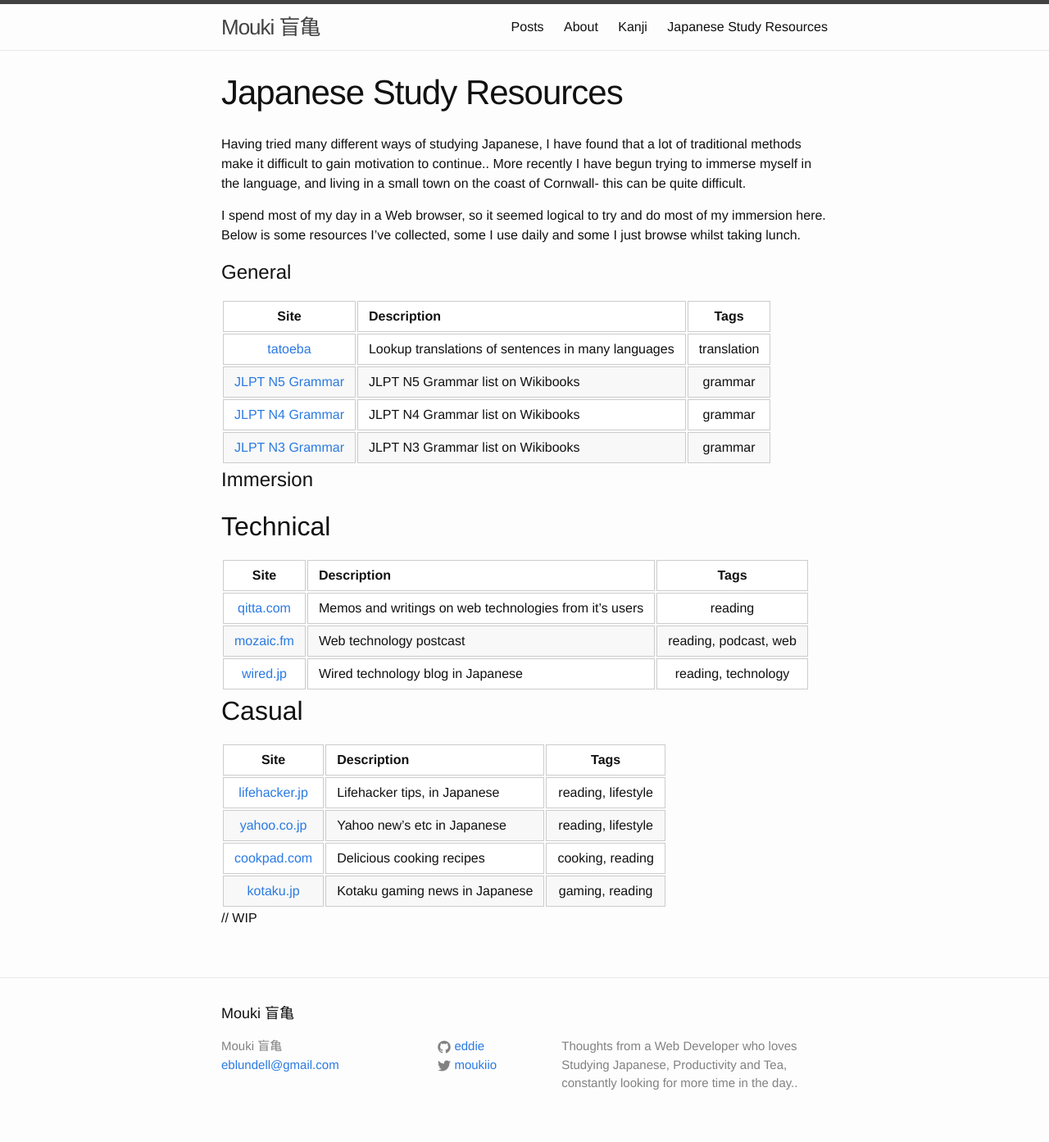
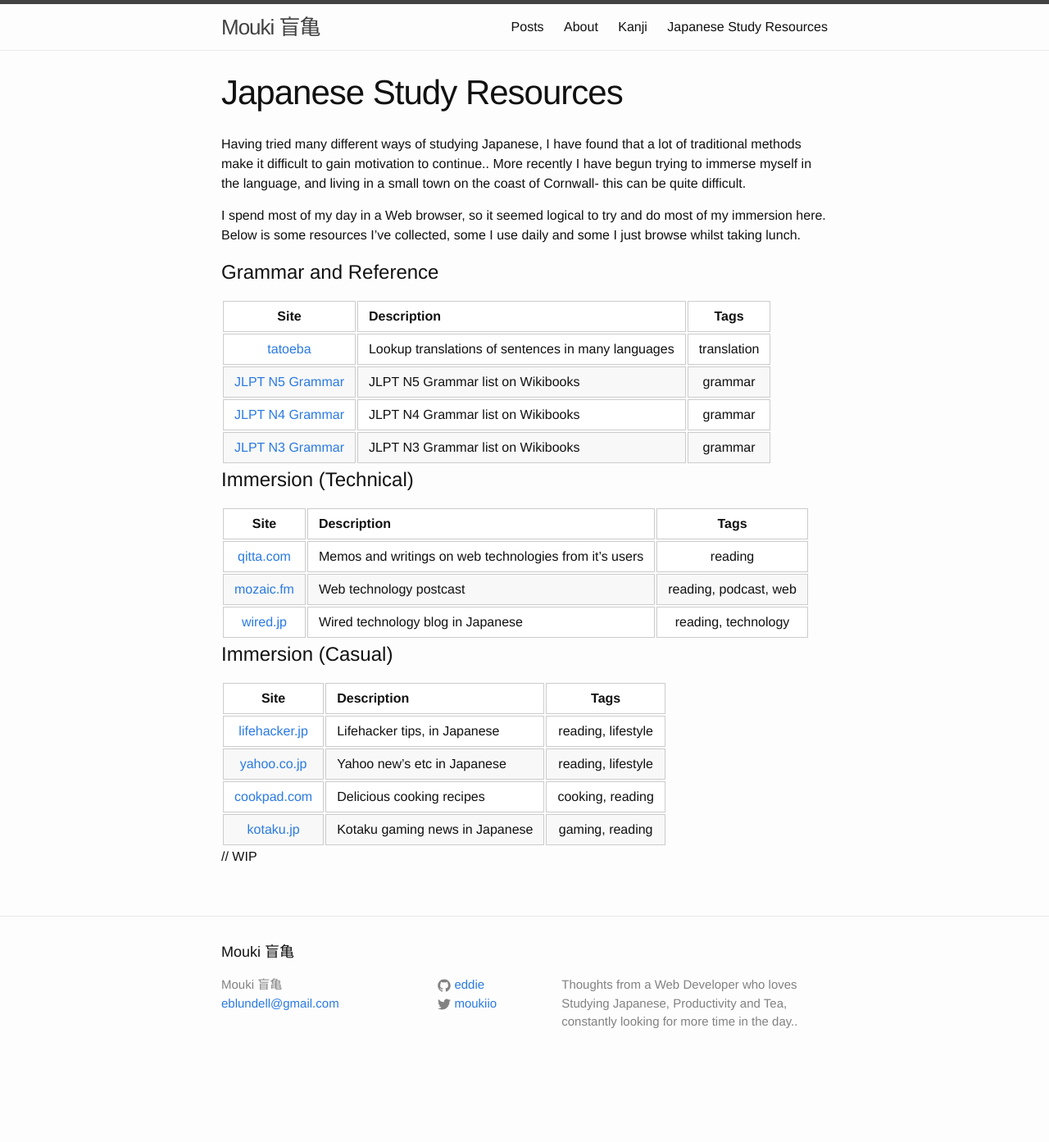
Before and after one commit to eddie/eddie.github.io, a Jekyll site: the page built from japanese/resources.md, in a window 1280 px wide. Shown: the whole page at 82% size. Built offline with Jekyll 4.4.1, drawn with Linux system fonts in a browser that asks for light colours; after the commit the page ends 1318 px from its top, so only the background shows below that.

Commit message:
page(jp-grammar): fix poorly formatted headers

```diff
--- a/japanese/resources.md
+++ b/japanese/resources.md
@@ -8,7 +8,7 @@ Having tried many different ways of studying Japanese, I have found that a lot o
 
 I spend most of my day in a Web browser, so it seemed logical to try and do most of my immersion here. Below is some resources I've collected, some I use daily and some I just browse whilst taking lunch.
 
-# General
+# Grammar and Reference
 
 | Site   |  Description |  Tags |
 |:----------:|-------------|:------:|
@@ -18,9 +18,7 @@ I spend most of my day in a Web browser, so it seemed logical to try and do most
 | [JLPT N3 Grammar](https://en.wikibooks.org/wiki/JLPT_Guide/JLPT_N3_Grammar) | JLPT N3 Grammar list on Wikibooks | grammar |
 
 
-# Immersion
-
-## Technical
+# Immersion (Technical)
 
 | Site   |  Description |  Tags |
 |:----------:|-------------|:------:|
@@ -28,7 +26,7 @@ I spend most of my day in a Web browser, so it seemed logical to try and do most
 | [mozaic.fm](http://mozaic.fm/) | Web technology postcast | reading, podcast, web |
 | [wired.jp](https://wired.jp) | Wired technology blog in Japanese | reading, technology |
 
-## Casual
+# Immersion (Casual)
 
 | Site   |  Description |  Tags |
 |:----------:|-------------|:------:|
```
